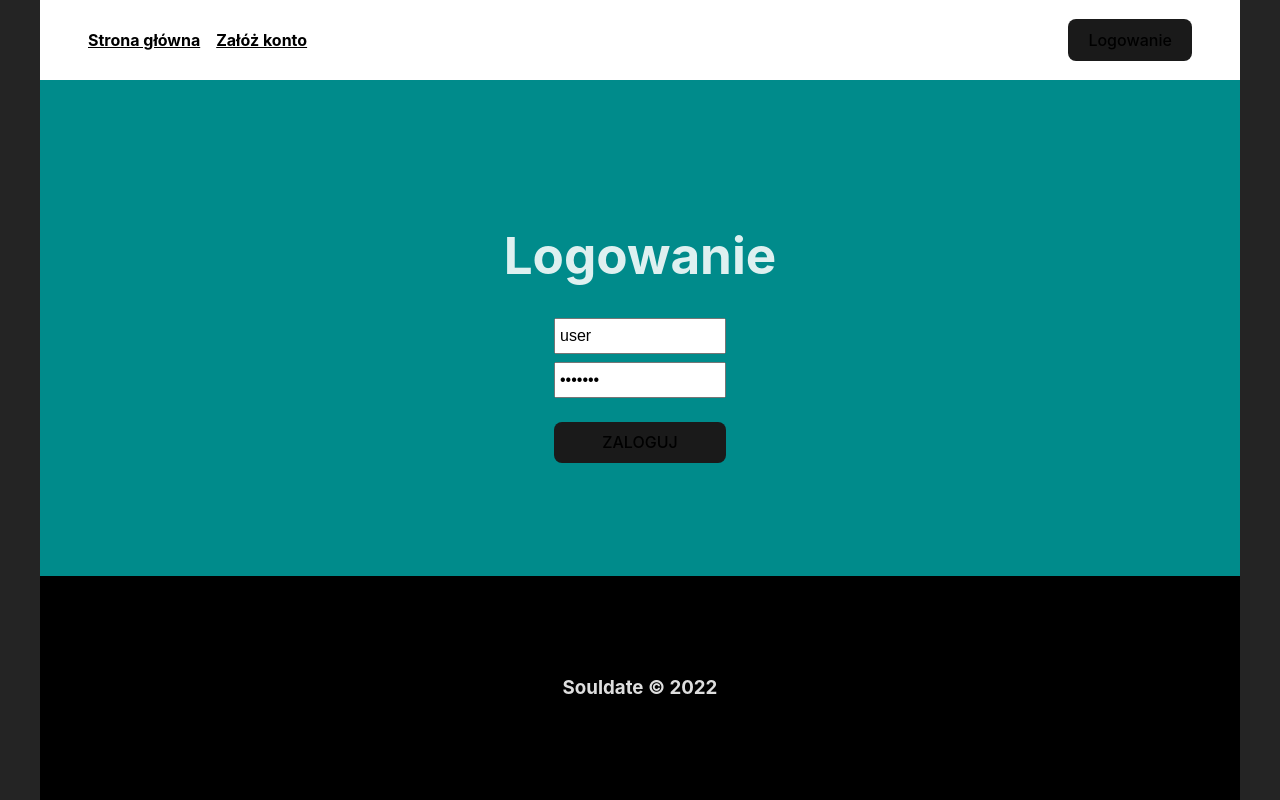
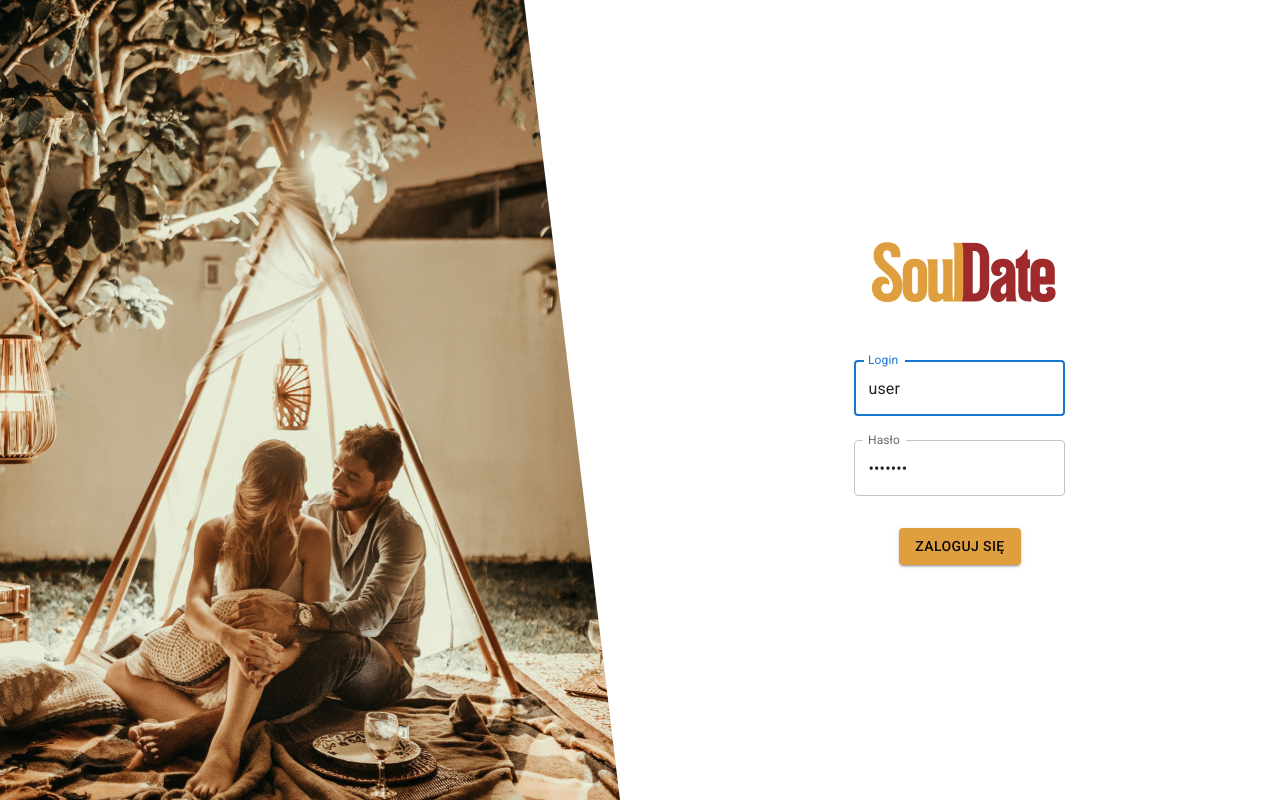
Before and after one commit to dawid-bobowski/souldate, a React (Vite) app: page /login in a window 1280 px wide. Built offline with nearby package versions, Linux system fonts and the light colour scheme.

Commit message:
Design login page UI

```diff
--- a/src/App.css
+++ b/src/App.css
@@ -12,61 +12,3 @@
   align-items: center;
   flex-direction: column;
 }
-
-button {
-  border-radius: 8px;
-  border: 1px solid transparent;
-  padding: 0.6em 1.2em;
-  font-size: 1em;
-  font-weight: 500;
-  font-family: inherit;
-  background-color: #1a1a1a;
-  cursor: pointer;
-  transition: border-color 0.25s;
-}
-
-button:hover {
-  outline: 2px solid #00eeff;
-}
-
-button:hover,
-button:focus,
-button:focus-visible {
-  outline: 2px auto -webkit-focus-ring-color;
-}
-
-input[type=text]:focus,
-input[type=password]:focus,
-input[type=email]:focus {
-  outline: 2px solid #00eeff;
-}
-
-form {
-  display: flex;
-  flex-direction: column;
-  justify-content: center;
-}
-
-form input[type=text],
-form input[type=password],
-input[type=email] {
-  height: 1.5rem;
-  width: 10rem;
-  padding: 0.25rem;
-  font-size: 1rem;
-  margin-bottom: 0.5rem;
-}
-
-form input[type=radio] {
-  height: 1.5rem;
-  width: 1.5rem;
-  font-size: 1rem;
-}
-
-form label {
-  margin-left: 1rem;
-}
-
-form button {
-  margin-top: 1rem;
-}
--- a/src/App.tsx
+++ b/src/App.tsx
@@ -6,6 +6,31 @@ import SharedLayout from './components/layouts/SharedLayout';
 import PrivateRoute from './helpers/PrivateRoute';
 import * as Pages from './components/pages';
 import './App.css';
+import { createTheme, ThemeProvider } from '@mui/material';
+
+declare module '@mui/material/styles' {
+  interface Palette {
+    neutral: Palette['primary'];
+    secondary: Palette['secondary'];
+  }
+  interface PaletteOptions {
+    neutral?: PaletteOptions['primary'];
+    secondary?: PaletteOptions['secondary'];
+  }
+}
+
+const theme = createTheme({
+  palette: {
+    neutral: {
+      main: '#e09f3e',
+      contrastText: '#0a0a0a',
+    },
+    secondary: {
+      main: '#9e2a2b',
+      contrastText: '#fff',
+    },
+  },
+});
 
 function App(): JSX.Element {
   const dispatch = useAppDispatch();
@@ -20,6 +45,7 @@ function App(): JSX.Element {
   }, []);
 
   return (
+    <ThemeProvider theme={theme}>
       <BrowserRouter>
         <Routes>
           <Route
@@ -49,10 +75,6 @@ function App(): JSX.Element {
               element={<Pages.Home />}
             />
             <Route
-            path='/login'
-            element={<Pages.Login />}
-          />
-          <Route
               path='/register'
               element={<Pages.Register />}
             />
@@ -61,8 +83,13 @@ function App(): JSX.Element {
               element={<Pages.Error />}
             />
           </Route>
+          <Route
+            path='/login'
+            element={<Pages.Login />}
+          />
         </Routes>
       </BrowserRouter>
+    </ThemeProvider>
   );
 }
 
--- /dev/null
+++ b/src/components/pages/Login.css
@@ -0,0 +1,3 @@
+#login-form-container > img {
+    margin: 0 auto;
+}
--- a/src/components/pages/Login.tsx
+++ b/src/components/pages/Login.tsx
@@ -1,10 +1,19 @@
+import { Box, Button, Grid, TextField } from '@mui/material';
 import axios from 'axios';
 import { useState } from 'react';
 import { useNavigate } from 'react-router-dom';
 import { API_SERVER, DEFAULT_PASSWORD, DEFAULT_USER } from '../../app/constants';
-import { useAppDispatch, useAppSelector } from '../../app/hooks';
+import { useAppDispatch } from '../../app/hooks';
 import { login } from '../../features/user/userSlice';
-import { PageTitle, TextInput } from '../common';
+import LoginImage from '../../assets/jonathan-borba-couple.jpg';
+import Logo from '../../assets/souldate-logo.png';
+import './Login.css';
+
+declare module '@mui/material/Button' {
+  interface ButtonPropsColorOverrides {
+    neutral: true;
+  }
+}
 
 function Login(): JSX.Element {
   const dispatch = useAppDispatch();
@@ -13,9 +22,7 @@ function Login(): JSX.Element {
   const [username, setUsername] = useState<string>(DEFAULT_USER);
   const [password, setPassword] = useState<string>(DEFAULT_PASSWORD);
 
-  async function handleLogin(event: React.MouseEvent<HTMLButtonElement>): Promise<void> {
-    event.preventDefault();
-
+  async function handleLogin(): Promise<void> {
     if (!username || !password) return;
 
     await axios
@@ -42,25 +49,97 @@ function Login(): JSX.Element {
   }
 
   return (
-    <div
+    <Grid
       id='login-container'
-      className='page-container'
+      container
+      component='main'
+      sx={{
+        height: '100vh',
+      }}
     >
-      <PageTitle title='Logowanie' />
-      <form id='login-form'>
-        <TextInput
-          type='text'
-          value={username}
-          setState={setUsername}
+      <Grid
+        id='login-slided-cover'
+        item
+        xs={false}
+        sm={6}
+        sx={{
+          backgroundImage: `url(${LoginImage})`,
+          backgroundRepeat: 'no-repeat',
+          backgroundColor: (t) => (t.palette.mode === 'light' ? t.palette.grey[50] : t.palette.grey[900]),
+          backgroundSize: 'cover',
+          backgroundPosition: 'center',
+          clipPath: 'polygon(0% 0%, 0% 100%, 100% 100%, 85% 0%)',
+          transition: '0.5s ease-in-out',
+          zIndex: 1,
+          ':hover': {
+            transition: '0.5s ease-in-out',
+            transform: 'translate(-20px, 0)',
+          },
+        }}
+      />
+      <Grid
+        item
+        sm={1}
+      />
+      <Grid
+        id='login-form-container'
+        item
+        xs={12}
+        sm={4}
+        sx={{
+          display: 'flex',
+          flexDirection: 'column',
+          justifyContent: 'center',
+          alignItems: 'space-around',
+        }}
+      >
+        <img
+          src={Logo}
+          width={250}
         />
-        <TextInput
-          type='password'
-          value={password}
-          setState={setPassword}
-        />
-        <button onClick={handleLogin}>ZALOGUJ</button>
-      </form>
-    </div>
+        <Box
+          id='login-form'
+          component='form'
+          noValidate
+          sx={{
+            display: 'flex',
+            flexDirection: 'column',
+            alignItems: 'center',
+          }}
+        >
+          <TextField
+            margin='normal'
+            id='username'
+            label='Login'
+            name='username'
+            autoComplete='username'
+            autoFocus
+            value={username}
+            onChange={(event) => setUsername(event.target.value)}
+          />
+          <TextField
+            margin='normal'
+            name='password'
+            label='Hasło'
+            type='password'
+            id='password'
+            autoComplete='current-password'
+            value={password}
+            onChange={(event) => setPassword(event.target.value)}
+          />
+          <Button
+            type='button'
+            variant='contained'
+            disabled={!username || !password}
+            color='neutral'
+            onClick={handleLogin}
+            sx={{ mt: 3, mb: 2 }}
+          >
+            Zaloguj się
+          </Button>
+        </Box>
+      </Grid>
+    </Grid>
   );
 }
 
--- a/src/index.css
+++ b/src/index.css
@@ -5,8 +5,8 @@
   font-weight: 400;
 
   color-scheme: light dark;
-  color: rgba(255, 255, 255, 0.87);
-  background-color: #242424;
+  background-color: #fff;
+  color: #242424;
 
   font-synthesis: none;
   text-rendering: optimizeLegibility;
@@ -18,9 +18,8 @@
 body {
   display: flex;
   place-items: center;
-  background-color: darkcyan;
   margin: 0 auto;
-  max-width: 1200px;
+  max-width: 1600px;
   width: 100%;
   height: 100%;
 }
```
Also changed, not shown: src/assets/jonathan-borba-couple.jpg (added), src/assets/souldate-logo.png (added). Lines whose indentation alone changed are shown as unchanged.
